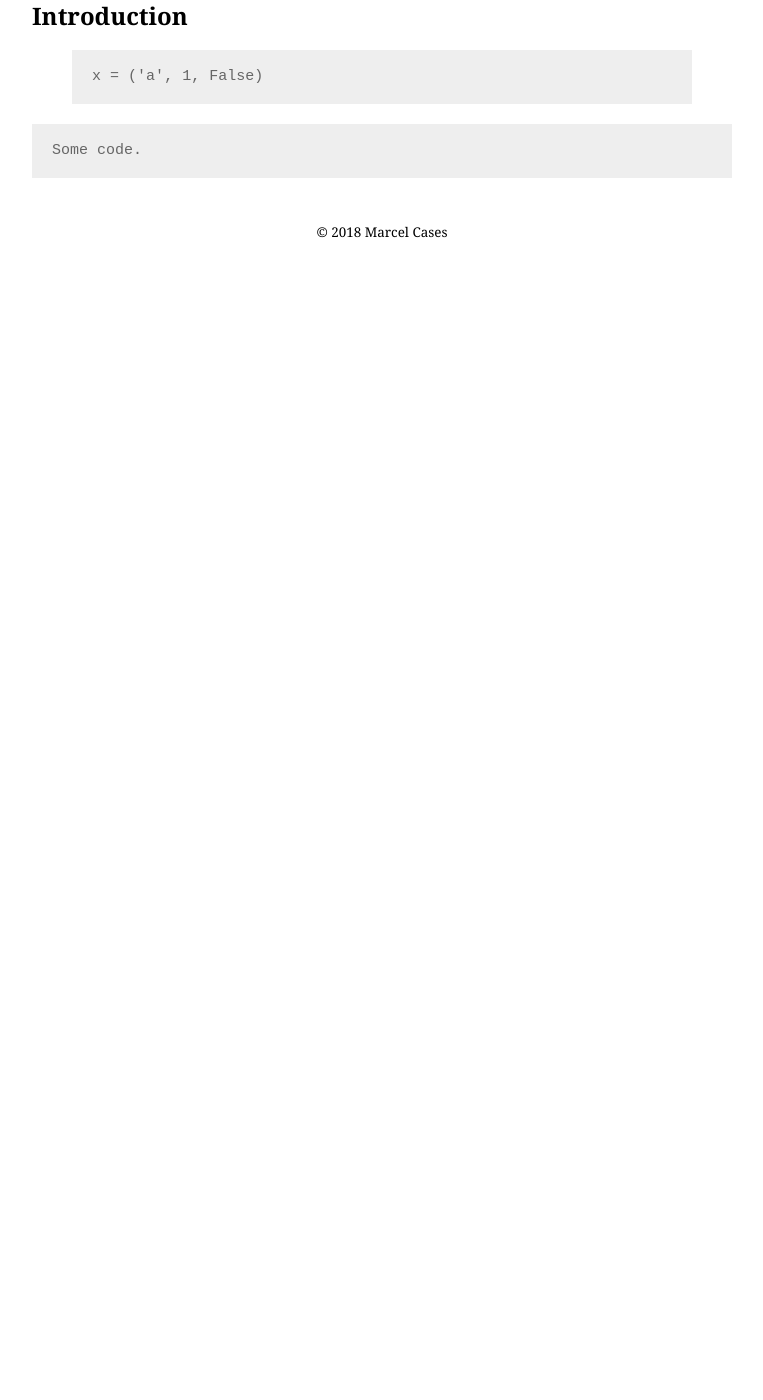
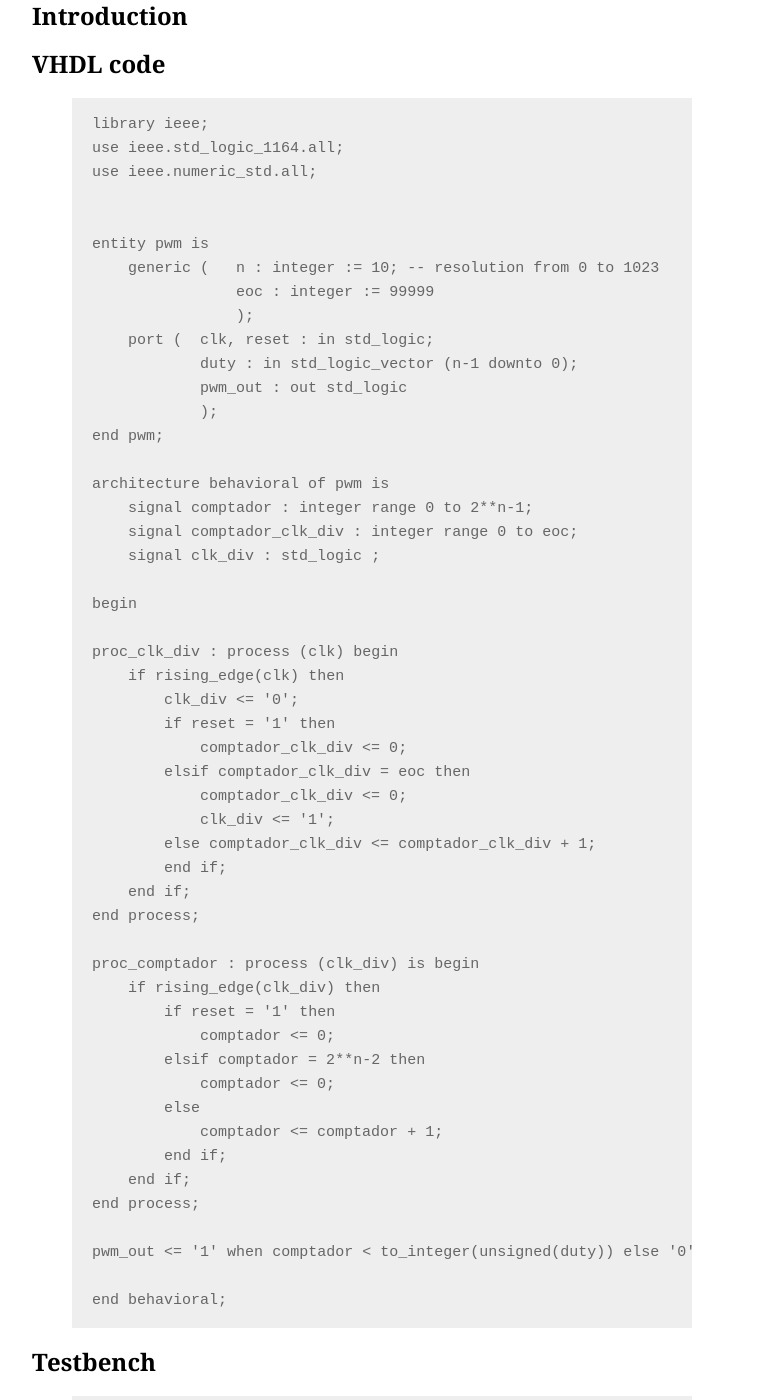
Before and after one commit to marcelcases/marcelcases.github.io, a Jekyll site: the page built from _posts/2018-11-14-a-pwm-generator-in-VHDL.markdown, in a window 1280 px wide and 1400 px high, scrolled down 252 px. Shown: the whole window, without its empty margins (258-1021 px from the left). Built offline with Jekyll 4.4.1, drawn with Linux system fonts in a browser that asks for light colours; comment, search, counter and statistics services are not loaded; before the commit the page ends 900 px from its top, so only the background shows below that; some of the changed text lies outside the part shown.

Commit message:
Update 2018-11-14-a-pwm-generator-in-VHDL.markdown

````diff
--- a/_posts/2018-11-14-a-pwm-generator-in-VHDL.markdown
+++ b/_posts/2018-11-14-a-pwm-generator-in-VHDL.markdown
@@ -9,12 +9,106 @@ date: 2018-11-14 15:00:00 +03:00
 
 ## Introduction
 
+## VHDL code
+{% highlight vhdl %}
+library ieee;
+use ieee.std_logic_1164.all;
+use ieee.numeric_std.all;
 
-{% highlight python %}
-x = ('a', 1, False)
+
+entity pwm is
+    generic (   n : integer := 10; -- resolution from 0 to 1023
+                eoc : integer := 99999
+                );
+    port (  clk, reset : in std_logic;
+            duty : in std_logic_vector (n-1 downto 0);
+            pwm_out : out std_logic
+            );
+end pwm;
+
+architecture behavioral of pwm is
+    signal comptador : integer range 0 to 2**n-1;
+    signal comptador_clk_div : integer range 0 to eoc;
+    signal clk_div : std_logic ;
+
+begin
+
+proc_clk_div : process (clk) begin
+    if rising_edge(clk) then
+        clk_div <= '0';
+        if reset = '1' then
+            comptador_clk_div <= 0;
+        elsif comptador_clk_div = eoc then
+            comptador_clk_div <= 0;
+            clk_div <= '1';
+        else comptador_clk_div <= comptador_clk_div + 1;
+        end if;
+    end if;
+end process;
+
+proc_comptador : process (clk_div) is begin
+    if rising_edge(clk_div) then
+        if reset = '1' then
+            comptador <= 0;
+        elsif comptador = 2**n-2 then
+            comptador <= 0;
+        else
+            comptador <= comptador + 1;
+        end if;
+    end if;
+end process;
+
+pwm_out <= '1' when comptador < to_integer(unsigned(duty)) else '0';
+
+end behavioral;
 {% endhighlight %}
 
+## Testbench
+{% highlight vhdl %}
+library ieee;
+use ieee.std_logic_1164.all;
+use ieee.numeric_std.all;
 
-```javascript
-Some code.
-```
+
+entity pwm_tb is
+    generic (   n : integer := 10; -- Resolucio de 0 a 1023
+                eoc : integer := 99
+                );
+end pwm_tb;
+
+architecture bench of pwm_tb is
+    component  pwm is
+        generic (   n : integer;
+                    eoc : integer
+                    );
+        port (  clk, reset : in std_logic;
+                duty : in std_logic_vector (n-1 downto 0);
+                pwm_out : out std_logic
+                );
+    end component ;
+
+    signal clk_tb : std_logic := '0';
+    signal reset_tb : std_logic := '1';
+    signal duty_tb : std_logic_vector (n-1 downto 0);
+    signal pwm_out_tb : std_logic;
+
+begin
+
+uut: pwm
+    generic map (   n => 10, -- Resolucio de 0 a 1023
+                    eoc => 99
+                    )
+    port map (  clk => clk_tb,
+                reset => reset_tb,
+                duty => duty_tb,
+                pwm_out => pwm_out_tb
+                );
+
+clk_tb <= not clk_tb after 5ns; --half_period
+reset_tb <= '0' after 10ns;
+--duty_tb <= b"0000000000";
+duty_tb <= b"0111111111";
+--duty_tb <= b"1111111111";
+
+end bench;
+{% endhighlight %}
````
